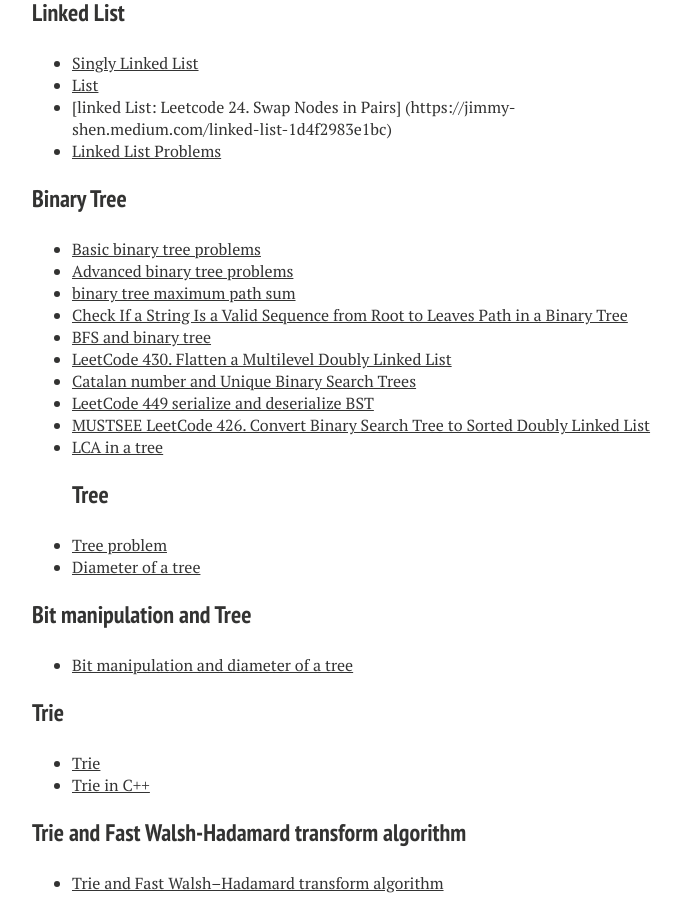
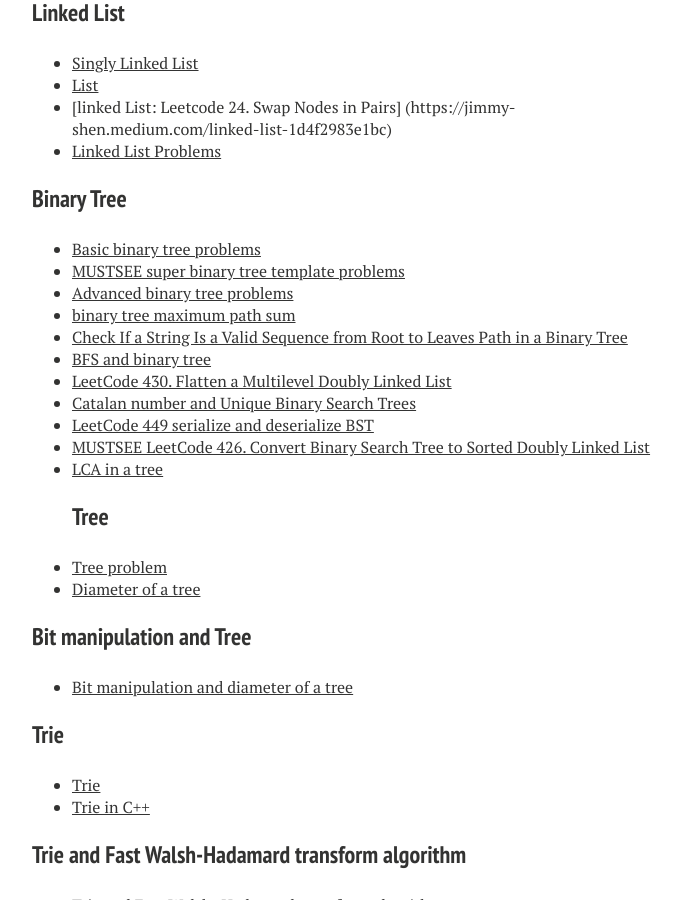
Before and after one commit to xiaokeshen/xiaokeshen.github.io, a Jekyll site: the page built from SoftwareEngineering/index.md, in a window 1280 px wide and 900 px high, scrolled down 11209 px. Shown: the whole window, without its empty margins (288-969 px from the left). Built offline with Jekyll 4.4.1, drawn with Linux system fonts in a browser that asks for light colours; nearby versions of some CDN libraries.

Commit message:
Add one binary tree problem

```diff
--- a/SoftwareEngineering/index.md
+++ b/SoftwareEngineering/index.md
@@ -378,6 +378,7 @@
 
 ### Binary Tree
 - [Basic binary tree problems](https://medium.com/@jim.morris.shen/basic-binary-tree-problems-b5593407f777?source=friends_link&sk=69df21a4b7723a691018d7afe4908398)
+- [MUSTSEE super binary tree template problems](https://jimmy-shen.medium.com/super-binary-tree-template-problems-9601e7e84a0f)
 - [Advanced binary tree problems](https://medium.com/@jim.morris.shen/advanced-binary-tree-problems-6a2436b4d34c?source=friends_link&sk=f000c0fa05cb64d7ad971139b2fb9c3e)
 - [binary tree maximum path sum](coding/data_structure/binary_tree/binary_tree_maximum_path_sum.md)
 - [Check If a String Is a Valid Sequence from Root to Leaves Path in a Binary Tree](coding/data_structure/binary_tree/check_if_string_valid_in_binary_tree.md)
```
